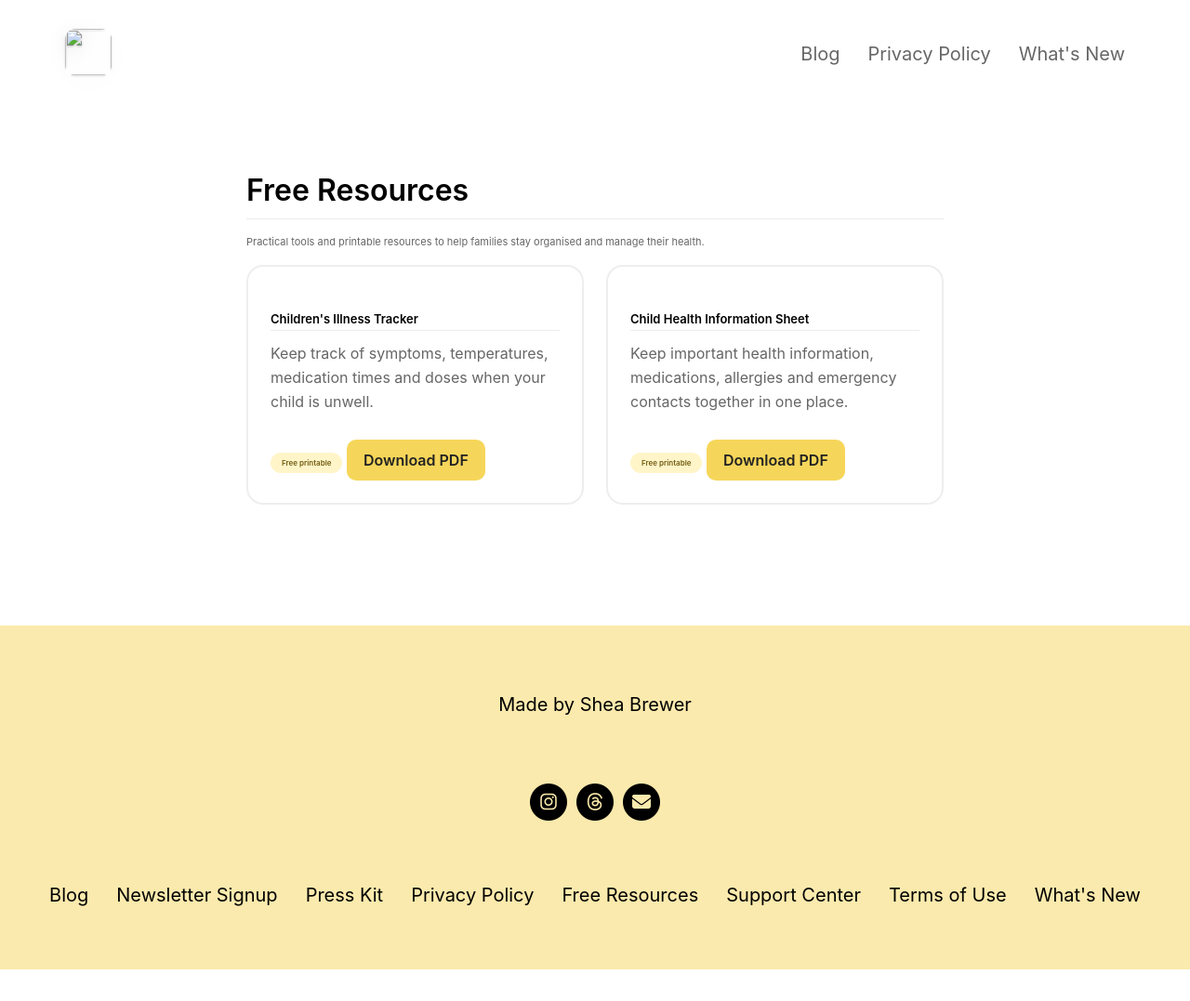
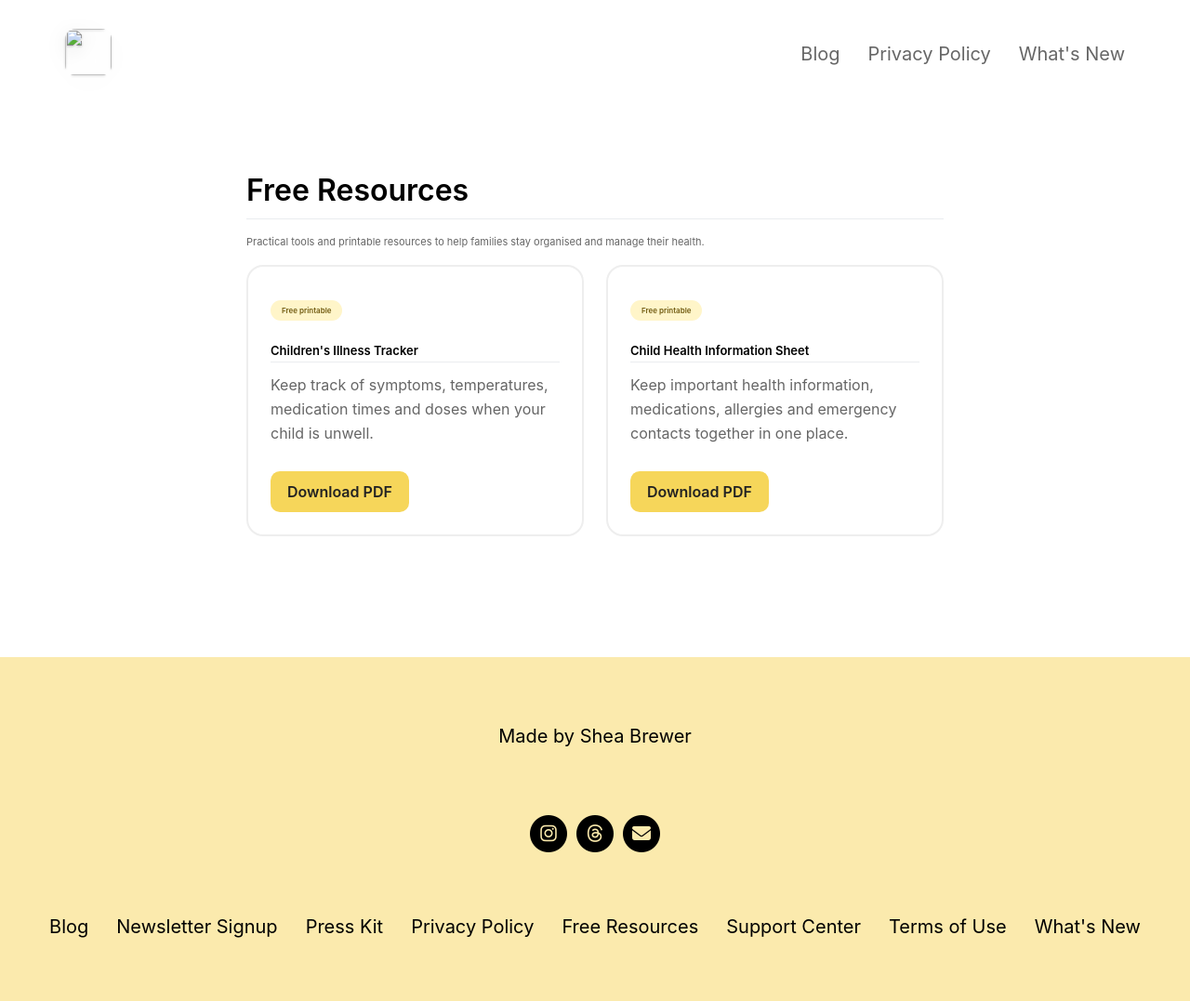
Before and after one commit to sheabrewer1986/WellBeeWebsite, a Jekyll site: the page built from _pages/resources.md, in a window 1280 px wide. Shown: the whole page at 93% size. Built offline with Jekyll 4.4.1, drawn with Linux system fonts in a browser that asks for light colours; nearby versions of some CDN libraries; before the commit the page ends 1043 px from its top, so only the background shows below that.

Commit message:
[Tweak] Slight adjustment to placement of free printable logo

```diff
--- a/_pages/resources.md
+++ b/_pages/resources.md
@@ -12,24 +12,24 @@ Practical tools and printable resources to help families stay organised and mana
 <div class="resourceGrid">
 
     <div class="resourceCard">
+        <span class="resourceTag">Free printable</span>
         <h2>Children's Illness Tracker</h2>
         <p>
             Keep track of symptoms, temperatures, medication times
             and doses when your child is unwell.
         </p>
-        <span class="resourceTag">Free printable</span>
         <a href="{{ '/assets/resources/child-illness-tracker.pdf' | relative_url }}" download>
             Download PDF
         </a>
     </div>
 
     <div class="resourceCard">
+        <span class="resourceTag">Free printable</span>
         <h2>Child Health Information Sheet</h2>
         <p>
             Keep important health information, medications,
             allergies and emergency contacts together in one place.
         </p>
-        <span class="resourceTag">Free printable</span>
         <a href="{{ '/assets/resources/child-health-information.pdf' | relative_url }}" download>
             Download PDF
         </a>
```
